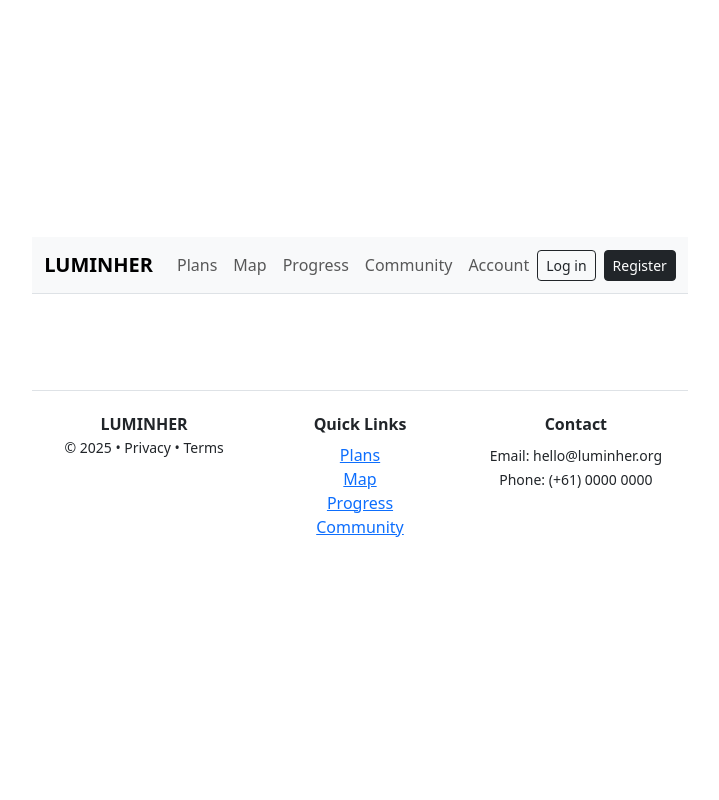
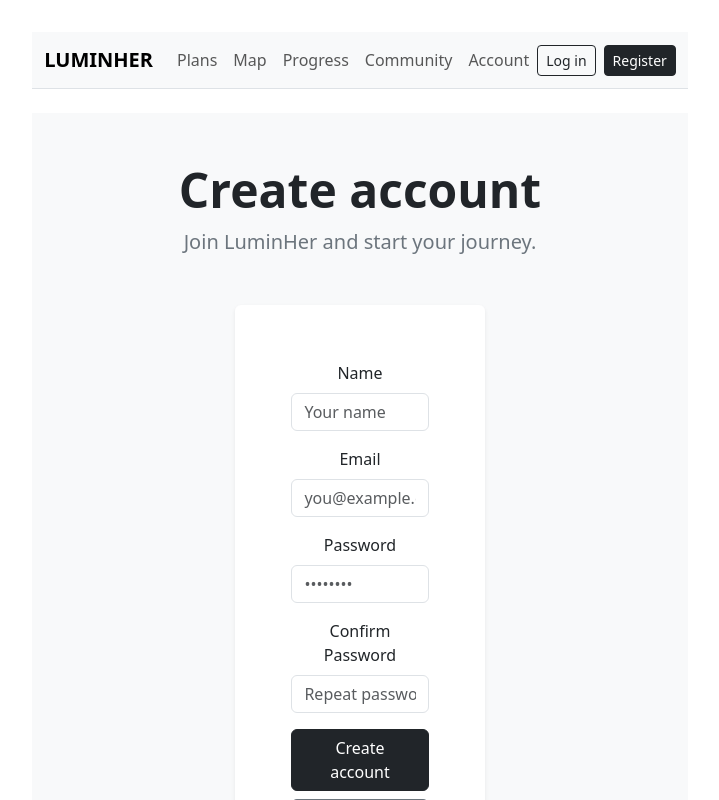
Before and after one commit to ShiwenZhuo1/fit5032-wenzhuoshi-LuminHer, a Vue app: page /auth/register in a window 1280 px wide. Shown: the top 800 px of the page, without its empty margins (280-999 px from the left). Built offline with nearby package versions, Linux system fonts and the light colour scheme.

Commit message:
Add Register page with validation logic

```diff
--- a/src/App.vue
+++ b/src/App.vue
@@ -19,6 +19,9 @@
             <li><RouterLink to="/map">Map</RouterLink></li>
             <li><RouterLink to="/progress">Progress</RouterLink></li>
             <li><RouterLink to="/community">Community</RouterLink></li>
+            <li><RouterLink to="/account">Account</RouterLink></li>
+            <li><RouterLink to="/login">Login</RouterLink></li>
+            <li><RouterLink to="/register">Register</RouterLink></li>
           </ul>
         </div>
         <div class="col-6 col-md-4">
--- a/src/router/index.js
+++ b/src/router/index.js
@@ -7,6 +7,9 @@ const routes = [
   { path: '/plans',     name: 'plans',     component: () => import('../views/Plans.vue') },
   { path: '/community', name: 'community', component: () => import('../views/Community.vue') },
   { path: '/account',   name: 'account',   component: () => import('../views/Account.vue') },
+  // src/router/index.js
+  { path: '/auth/register', name: 'register', component: () => import('../views/auth/Register.vue') },
+  { path: '/auth/login',    name: 'login',    component: () => import('../views/auth/Login.vue') },
 ]
 
 const router = createRouter({
--- a/src/views/auth/Register.vue
+++ b/src/views/auth/Register.vue
@@ -1,5 +1,261 @@
 <template>
-  <div class="container py-4">
-    <h1>Map</h1>
-  </div>
+  <section class="bg-light py-5">
+    <div class="container">
+      <div class="text-center mb-5">
+        <h1 class="display-5 fw-bold">Create account</h1>
+        <p class="lead text-secondary m-0">Join LuminHer and start your journey.</p>
+      </div>
+
+      <div class="row justify-content-center">
+        <div class="col-12 col-md-7 col-lg-5">
+          <div class="card shadow-sm border-0">
+            <div class="card-body p-4">
+              <!-- Global alert (after submit only) -->
+              <div v-if="submitted && hasErrors" class="alert alert-danger">
+                Please fix the errors below and try again.
+              </div>
+
+              <form @submit.prevent="onSubmit" novalidate>
+                <!-- Name -->
+                <div class="mb-3">
+                  <label for="name" class="form-label">Name</label>
+                  <input
+                    id="name"
+                    type="text"
+                    class="form-control"
+                    :class="{ 'is-invalid': !!errors.name }"
+                    v-model.trim="form.name"
+                    @input="onNameInput"
+                    @blur="validateName(true)"
+                    placeholder="Your name"
+                  />
+                  <div v-if="errors.name" class="invalid-feedback d-block">{{ errors.name }}</div>
+                </div>
+
+                <!-- Email -->
+                <div class="mb-3">
+                  <label for="email" class="form-label">Email</label>
+                  <input
+                    id="email"
+                    type="email"
+                    class="form-control"
+                    :class="{ 'is-invalid': !!errors.email }"
+                    v-model.trim="form.email"
+                    @input="onEmailInput"
+                    @blur="validateEmail(true)"
+                    placeholder="you@example.com"
+                  />
+                  <div v-if="errors.email" class="invalid-feedback d-block">{{ errors.email }}</div>
+                </div>
+
+                <!-- Password -->
+                <div class="mb-3">
+                  <label for="pwd" class="form-label">Password</label>
+                  <input
+                    id="pwd"
+                    type="password"
+                    class="form-control"
+                    :class="{ 'is-invalid': !!errors.password }"
+                    v-model="form.password"
+                    @input="onPwdInput"
+                    @blur="validatePassword(true)"
+                    placeholder="••••••••"
+                  />
+
+                  <!-- Dynamic next-hint + strength (only after first touch or submit) -->
+                  <small
+                    v-if="touched.password || submitted"
+                    class="form-text"
+                    :class="passwordOk ? 'text-success' : 'text-muted'"
+                  >
+                    {{ nextPwdHint }}
+                  </small>
+
+                  <div v-if="touched.password || submitted" class="progress mt-2" style="height:6px" aria-hidden="true">
+                    <div class="progress-bar"
+                         role="progressbar"
+                         :style="{ width: strengthPercent + '%' }"
+                         :class="strengthClass"
+                         :aria-valuenow="strengthPercent" aria-valuemin="0" aria-valuemax="100" />
+                  </div>
+
+                  <div v-if="errors.password" class="invalid-feedback d-block">{{ errors.password }}</div>
+                </div>
+
+                <!-- Confirm Password -->
+                <div class="mb-3">
+                  <label for="pwd2" class="form-label">Confirm Password</label>
+                  <input
+                    id="pwd2"
+                    type="password"
+                    class="form-control"
+                    :class="{ 'is-invalid': !!errors.confirm }"
+                    v-model="form.confirm"
+                    @input="onConfirmInput"
+                    @blur="validateConfirm(true)"
+                    placeholder="Repeat password"
+                  />
+                  <small v-if="touched.confirm || submitted"
+                         :class="confirmOk ? 'text-success' : 'text-danger'">
+                    {{ confirmOk ? 'Passwords match.' : 'Passwords do not match.' }}
+                  </small>
+                  <div v-if="errors.confirm" class="invalid-feedback d-block">{{ errors.confirm }}</div>
+                </div>
+
+                <button type="submit" class="btn btn-dark w-100 mb-2">Create account</button>
+                <button type="button" class="btn btn-secondary w-100" @click="clearForm">Clear form</button>
+              </form>
+
+              <p class="text-center small mt-3 mb-0">
+                Already have an account? <RouterLink to="/auth/login">Log in</RouterLink>
+              </p>
+            </div>
+          </div>
+        </div>
+      </div>
+    </div>
+  </section>
 </template>
+
+<script setup>
+import { ref, computed } from 'vue'
+import { RouterLink } from 'vue-router'
+
+/* ---------- state ---------- */
+const form = ref({
+  name: '',
+  email: '',
+  password: '',
+  confirm: '',
+})
+
+const errors = ref({
+  name: null,
+  email: null,
+  password: null,
+  confirm: null,
+})
+
+const touched = ref({
+  name: false,
+  email: false,
+  password: false,
+  confirm: false,
+})
+
+const submitted = ref(false)
+
+/* ---------- helpers ---------- */
+const emailRe = /^[^\s@]+@[^\s@]+\.[^\s@]+$/
+const upperRe = /[A-Z]/
+const lowerRe = /[a-z]/
+const numRe   = /\d/
+const specRe  = /[\W_]/
+const PWD_MIN = 6
+
+/* password checks (computed so UI auto-updates) */
+const pwdChecks = computed(() => ({
+  len: (form.value.password || '').length >= PWD_MIN,
+  up : upperRe.test(form.value.password || ''),
+  lo : lowerRe.test(form.value.password || ''),
+  num: numRe.test(form.value.password || ''),
+  sp : specRe.test(form.value.password || ''),
+}))
+const passwordOk = computed(() => Object.values(pwdChecks.value).every(Boolean))
+const unmetList = computed(() => {
+  const list = []
+  if (!pwdChecks.value.len) list.push(`Add at least ${PWD_MIN} characters`)
+  if (!pwdChecks.value.up)  list.push('Include an uppercase letter')
+  if (!pwdChecks.value.lo)  list.push('Include a lowercase letter')
+  if (!pwdChecks.value.num) list.push('Include a number')
+  if (!pwdChecks.value.sp)  list.push('Include a special character')
+  return list
+})
+const nextPwdHint = computed(() => (passwordOk.value ? 'Strong password ✓' : unmetList.value[0] ?? ''))
+
+/* strength bar */
+const passedCount = computed(() => Object.values(pwdChecks.value).filter(Boolean).length)
+const strengthPercent = computed(() => (passedCount.value / 5) * 100)
+const strengthClass = computed(() => {
+  if (strengthPercent.value >= 80) return 'bg-success'
+  if (strengthPercent.value >= 60) return 'bg-info'
+  if (strengthPercent.value >= 40) return 'bg-warning'
+  return 'bg-danger'
+})
+
+/* confirm */
+const confirmOk = computed(() =>
+  form.value.confirm.length > 0 && form.value.confirm === form.value.password
+)
+
+/* ---------- validators ---------- */
+/* name */
+function validateName(strict = false) {
+  const v = (form.value.name || '').trim()
+  const ok = v.length >= 2
+  if (ok) errors.value.name = null
+  else if (strict || submitted.value) errors.value.name = 'Name must be at least 2 characters.'
+}
+
+/* email */
+function validateEmail(strict = false) {
+  const v = (form.value.email || '').trim()
+  const ok = emailRe.test(v)
+  if (ok) errors.value.email = null
+  else if (strict || submitted.value) errors.value.email = 'Enter a valid email address.'
+}
+
+/* password */
+function validatePassword(strict = false) {
+  if (passwordOk.value) {
+    errors.value.password = null
+  } else if (strict || submitted.value) {
+    // show the first unmet rule as the message
+    errors.value.password = unmetList.value[0] ||
+      'Password must meet the requirements.'
+  }
+}
+
+/* confirm password */
+function validateConfirm(strict = false) {
+  if (confirmOk.value) {
+    errors.value.confirm = null
+  } else if (strict || submitted.value) {
+    errors.value.confirm = 'Passwords do not match.'
+  }
+}
+
+/* ---------- input handlers (mark touched; no errors on typing) ---------- */
+function onNameInput()     { touched.value.name = true; }
+function onEmailInput()    { touched.value.email = true; }
+function onPwdInput()      { touched.value.password = true; }
+function onConfirmInput()  { touched.value.confirm = true; }
+
+/* overall error flag */
+const hasErrors = computed(() =>
+  !!errors.value.name || !!errors.value.email || !!errors.value.password || !!errors.value.confirm
+)
+
+/* submit */
+function onSubmit() {
+  submitted.value = true
+  validateName(true)
+  validateEmail(true)
+  validatePassword(true)
+  validateConfirm(true)
+  if (hasErrors.value) return
+  alert('Registration form valid (demo).')
+}
+
+/* clear */
+function clearForm() {
+  form.value = { name: '', email: '', password: '', confirm: '' }
+  errors.value = { name: null, email: null, password: null, confirm: null }
+  touched.value = { name: false, email: false, password: false, confirm: false }
+  submitted.value = false
+}
+</script>
+
+<style scoped>
+.progress-bar { transition: width .2s ease; }
+</style>
```
